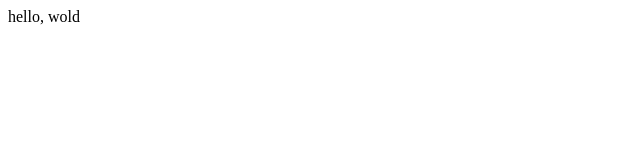
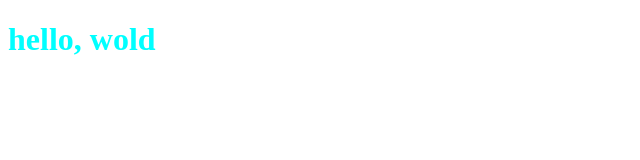
Before and after one commit to AhmedSoudani/Project0, a plain HTML site: page hello.html in a window 1280 px wide. Shown: the whole page, without its empty margins (0-640 px from the left). Drawn offline with Linux system fonts and the light colour scheme.

Commit message:
add a color

```diff
--- a/hello.html
+++ b/hello.html
@@ -6,6 +6,6 @@
     <title>hello</title>
 </head>
 <body>
-    hello, wold
+    <h1 style="color:aqua">hello, wold</h1>
 </body>
 </html>
```
